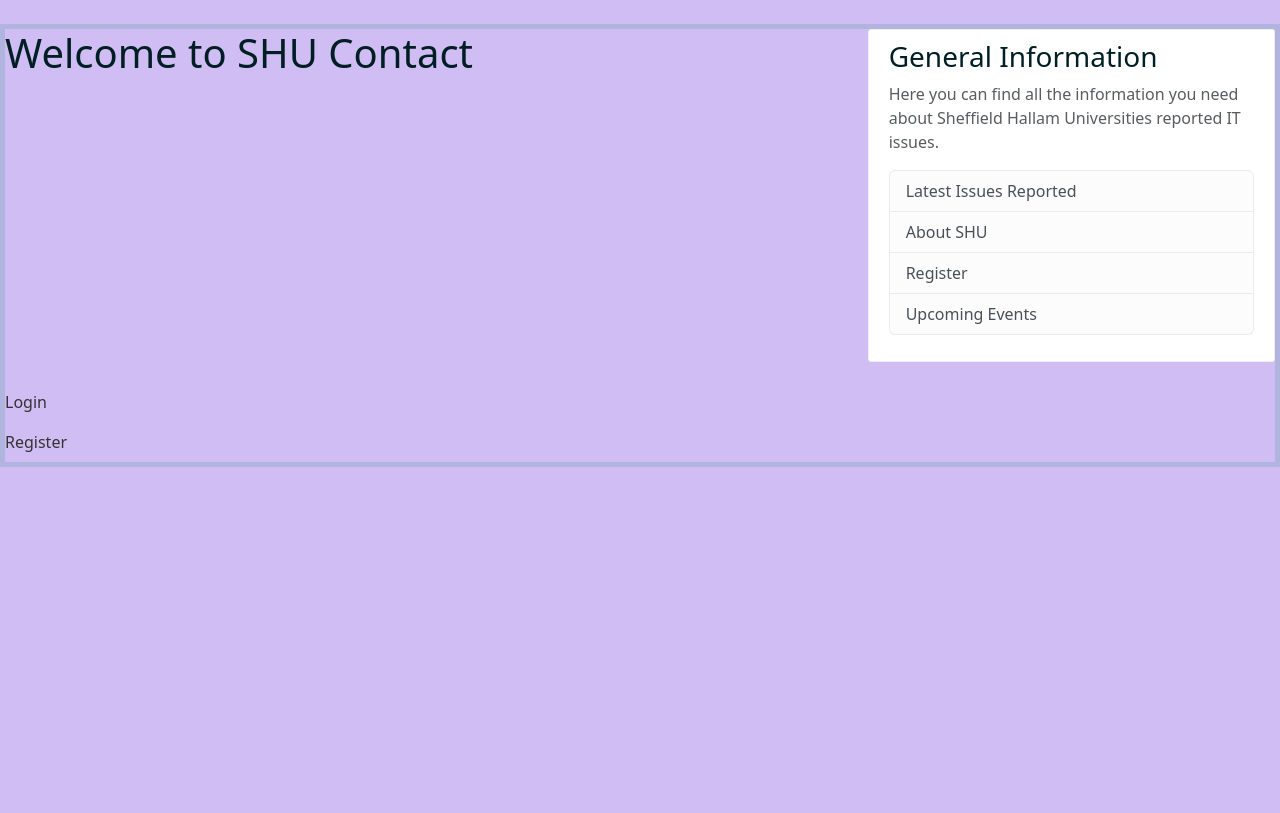
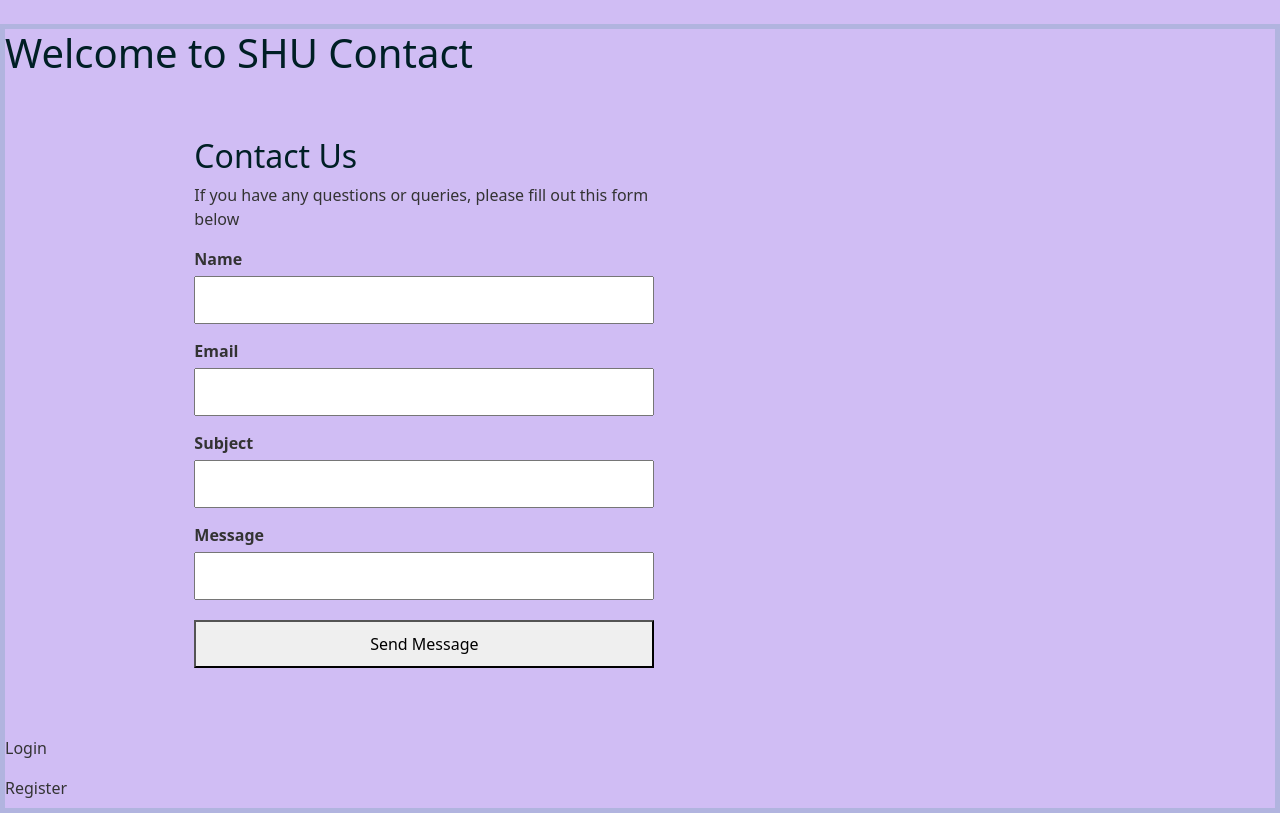
Before and after one commit to LewisBrown44/FINALYEARPROJECTREPOSITORY, a Django app: page /itreporting/contact in a window 1280 px wide. Shown: the part 56-869 px from the top of the page. Before the commit the page ends 523 px from the top, so only its background shows below. Run offline with Django 5.2, Linux system fonts and the light colour scheme.

Commit message:
Building Questions form

```diff
--- a/itreporting/static/css/styles.css
+++ b/itreporting/static/css/styles.css
@@ -107,3 +107,32 @@ nav.navbar {
 .site-header .navbar-brand:hover {
   color: #f0e6d6 !important;
 }
+
+
+
+.contact-form {
+  max-width: 500px;
+  margin: 40px auto;
+  padding: 20px;
+}
+
+.contact-form label {
+  display: block;
+  margin-top: 15px;
+  font-weight: bold;
+}
+
+.contact-form input,
+.contact-form textarea {
+  width: 100%;
+  padding: 10px;
+  margin-top: 5px;
+  box-sizing: border-box;
+}
+
+.contact-form button {
+  margin-top: 20px;
+  padding: 10px;
+  width: 100%;
+  cursor: pointer;
+}
--- a/itreporting/templates/itreporting/base.html
+++ b/itreporting/templates/itreporting/base.html
@@ -58,22 +58,7 @@
                     {% endfor %}
                 {% endif %}
             {% block content %}{% endblock %}
-            </div>
-            <div class="col-md-4">
-                <div class="content-section">
-                    <h3>General Information</h3>
-                    <p class='text-muted'>Here you can find all the information you need about Sheffield Hallam Universities reported IT issues.
-                      <ul class="list-group">
-                        <li class="list-group-item list-group-item-light">Latest Issues Reported</li>
-                        <li class="list-group-item list-group-item-light">About SHU</li>
-                        <li class="list-group-item list-group-item-light">Register</li>
-                        <li class="list-group-item list-group-item-light">Upcoming Events</li>
-                      </ul>
-                    </p>
-                  </div>
-            </div>
-        </div>
-    </div>
+
 
     <div class="navbar-nav">
 
--- a/itreporting/templates/itreporting/contact.html
+++ b/itreporting/templates/itreporting/contact.html
@@ -5,15 +5,6 @@
 
 {% block content %}
 <h1>Welcome to SHU Contact</h1>
-{% endblock %}
-
-<html>
-
-<head>
-
-
-<link href="https://cdn.jsdelivr.net/npm/bootstrap@5.3.3/dist/css/bootstrap.min.css" rel="stylesheet" integrity="sha384-QWTKZyjpPEjISv5WaRU9OFeRpok6YctnYmDr5pNlyT2bRjXh0JMhjY6hW+ALEwIH" crossorigin="anonymous">
-<link rel="stylesheet" type="text/css" href="{% static 'css/styles.css' %}" />
 
 <div>
     <section class="contact-form">
@@ -24,6 +15,16 @@
             <label for="name">Name</label>
             <input type="text" id="name" name="name" required>
 
+            <label for="email">Email</label>
+            <input type="text" id="email" name="email" required>
+
+            <label for="subject">Subject</label>
+            <input type="text" id="subject" name="subject" required>
+
+            <label for="message">Message</label>
+            <input type="text" id="message" name="message" rows="5" required></textarea>
+
+
             <button type="submit">Send Message</button>
         </form>
       </section>
@@ -31,6 +32,4 @@
 
 
 
-<head>
-
-<html>
+{% endblock %}
```
Also changed, not shown: itreporting/templates/itreporting/home.html (+18 -0 lines).
